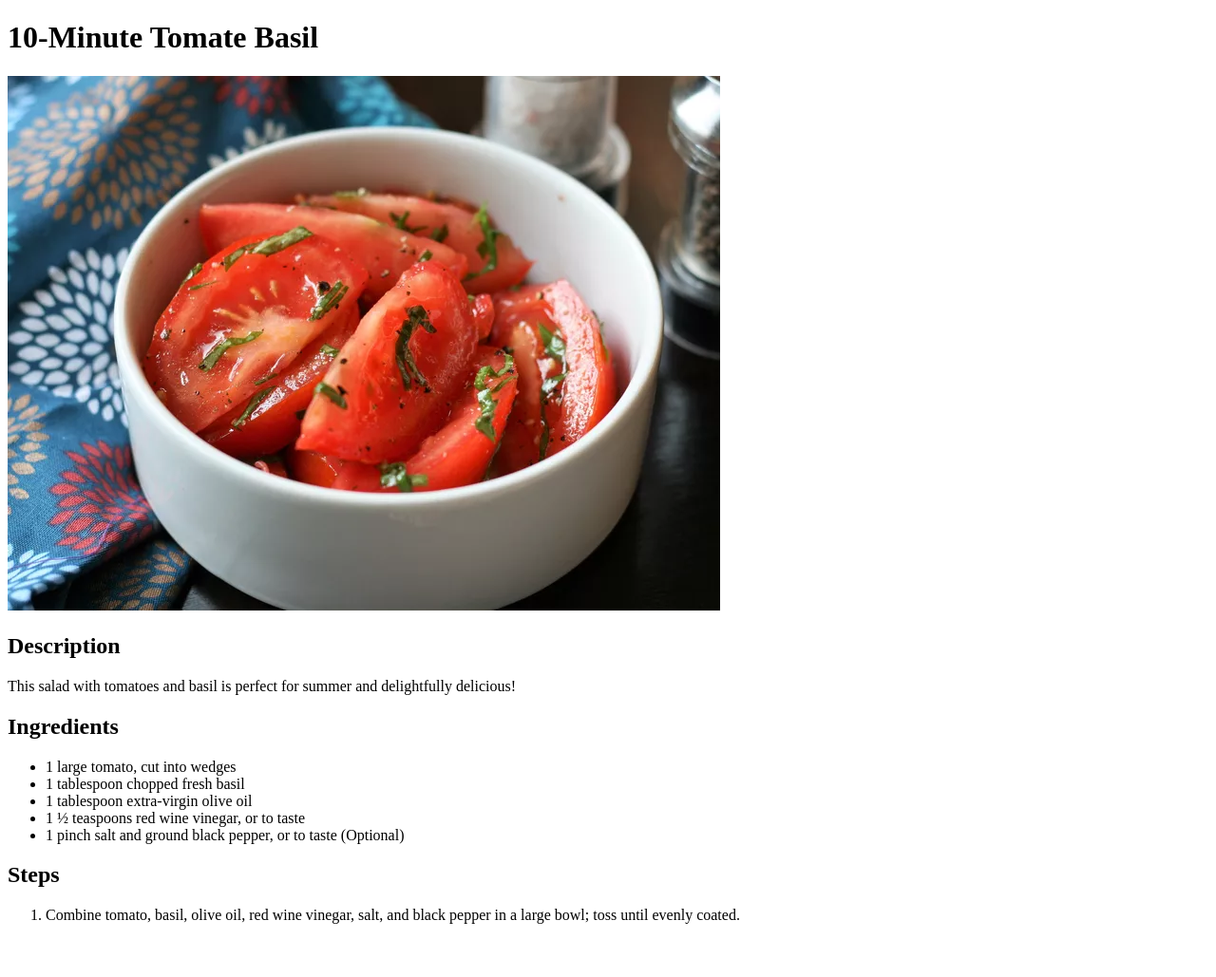
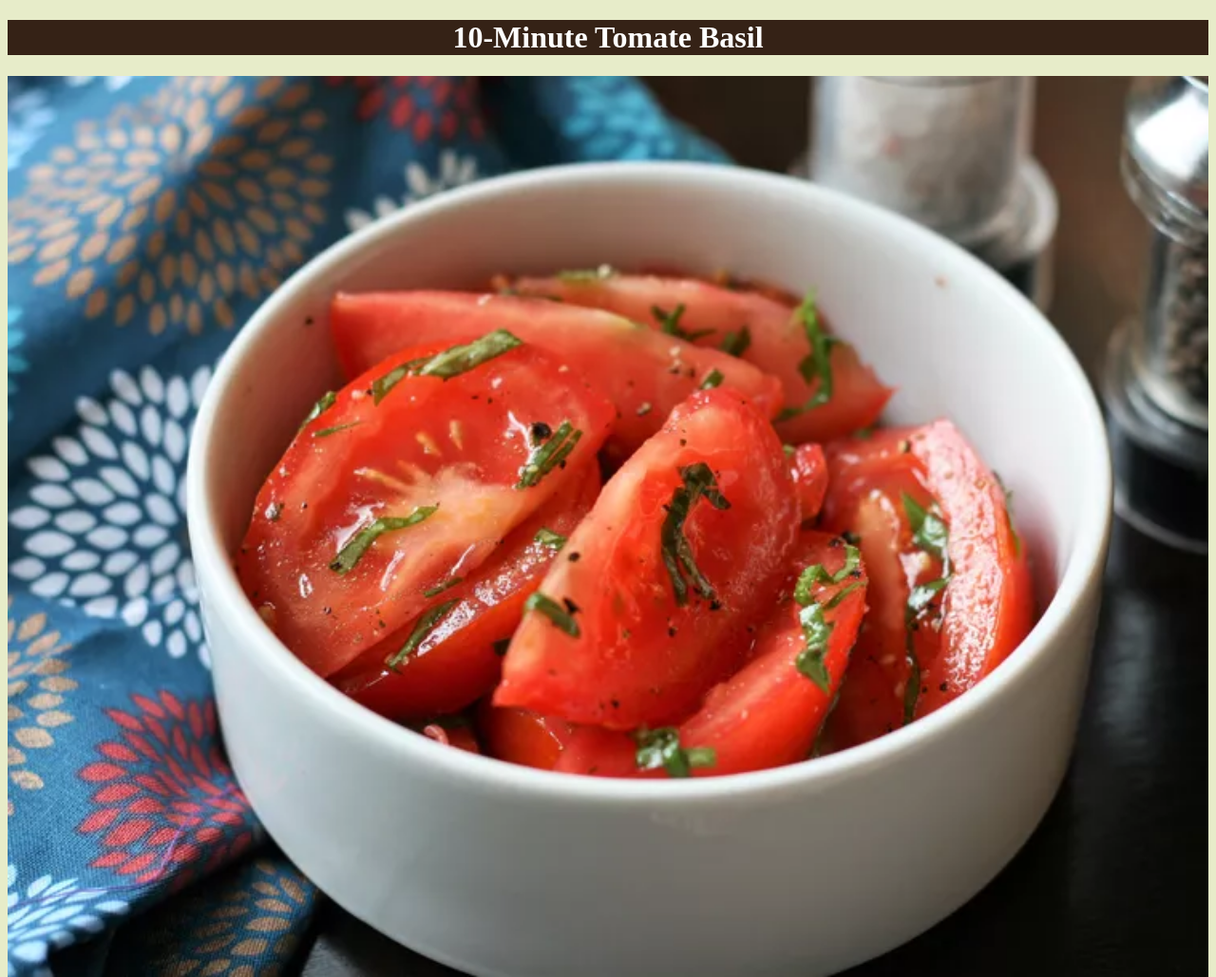
Before and after one commit to Oliver-asm/odin-recipes, a plain HTML site: page recipes/tomato_basil_salad.html in a window 1280 px wide. Shown: the top 1029 px of the page at 95% size. Before the commit the page ends 989 px from the top, so only its background shows below. Drawn offline with Linux system fonts and the light colour scheme.

Commit message:
Agrega un poco de estilo a toda la pagina web

```diff
--- a/recipes/tomato_basil_salad.html
+++ b/recipes/tomato_basil_salad.html
@@ -4,10 +4,11 @@
     <meta charset="UTF-8">
     <meta name="viewport" content="width=device-width, initial-scale=1.0">
     <title>Tomato Basil Salad</title>
+    <link rel="stylesheet" href="../styles.css">
 </head>
 <body>
     <h1>10-Minute Tomate Basil</h1>
-    <img src="../images/10-Minute-Tomato-Basil-Salad.webp" alt="Tomato Basil Salad">
+    <img src="../images/10-Minute-Tomato-Basil-Salad.webp" alt="Tomato Basil Salad" height="500" width="600">
     <h2>Description</h2>
     <p>This salad with tomatoes and basil is perfect for summer and delightfully delicious!</p>
     <h2>Ingredients</h2>
--- /dev/null
+++ b/styles.css
@@ -0,0 +1,14 @@
+h1 {
+    text-align: center;
+    background-color: rgb(53, 34, 22);
+    color: white;
+}
+
+body {
+    background-color: rgb(231, 236, 201);
+}
+
+img {
+    height: auto;
+    width: 100%;
+}
```
Also changed, not shown: index.html (+1 -0 lines), recipes/breakfast_nachos.html (+1 -0 lines), recipes/deep-fried_oreos.html (+1 -0 lines).
